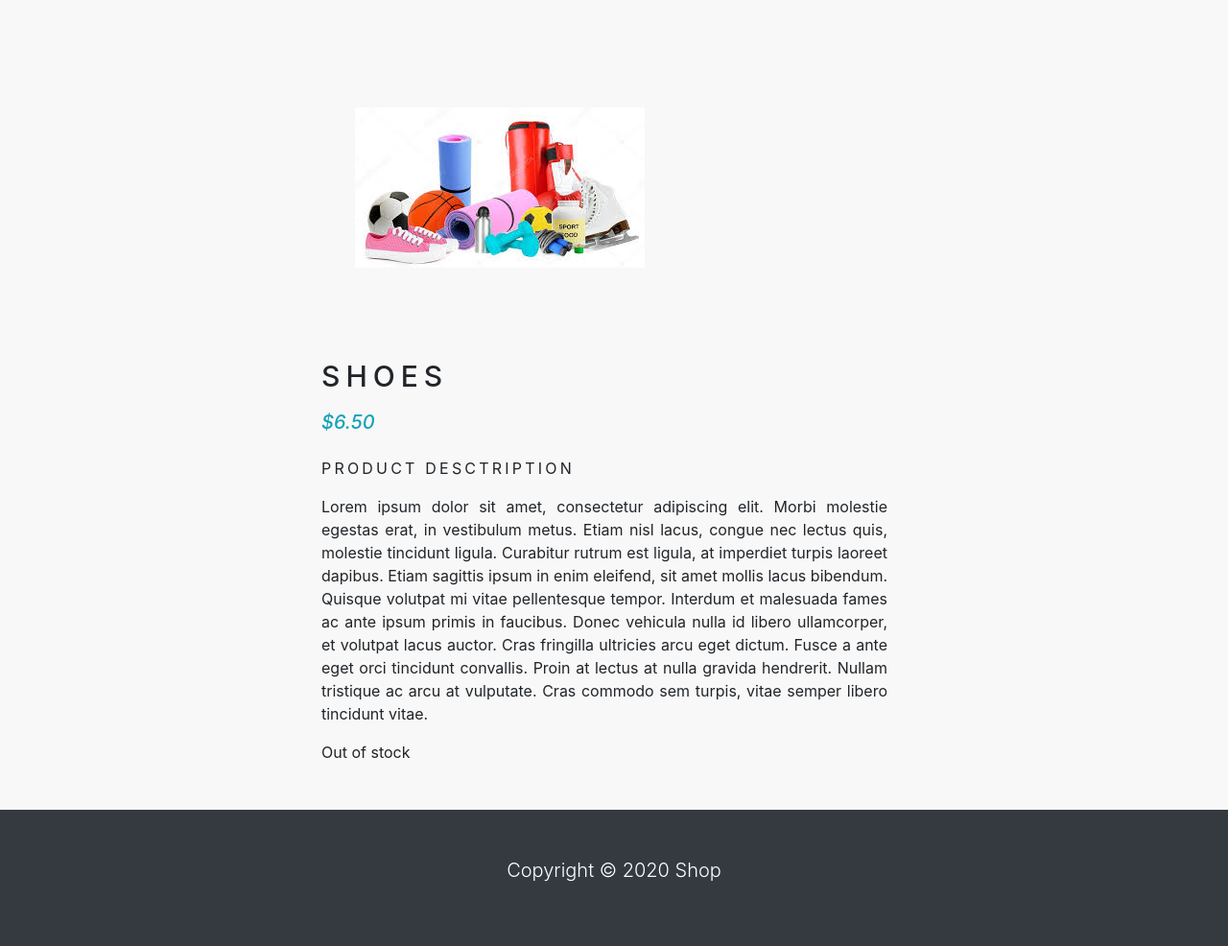
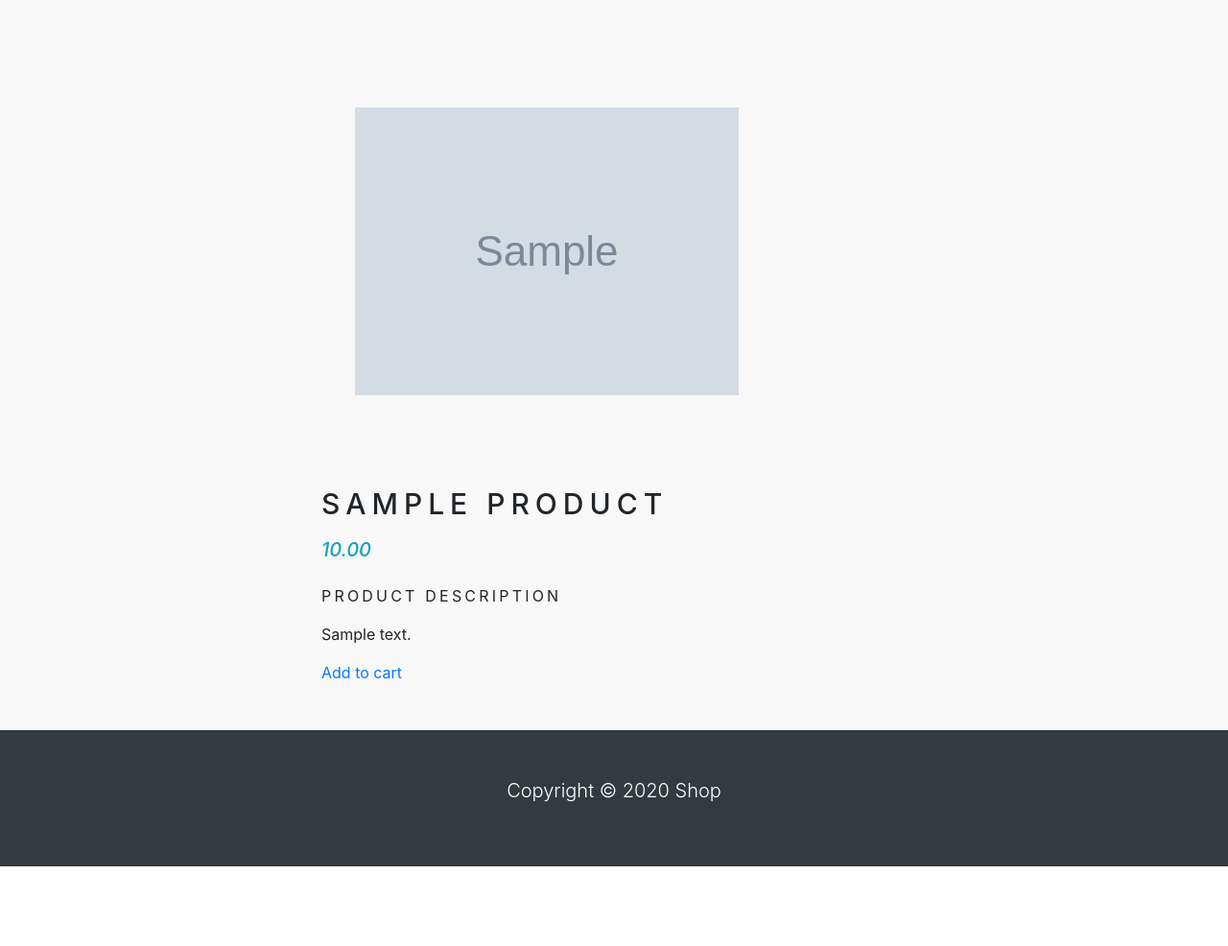
Before and after one commit to Fan4ik20/E-commerce, a Django app: template shop/templates/shop/product.html in a window 1280 px wide. Shown: the part 82-1068 px from the top of the page at 96% size. After the commit the page ends 985 px from the top, so only its background shows below. Run offline with Django 3.2, Linux system fonts and the light colour scheme; the template is opened without the code that fills it: values that come from a table or form of the project are taken from there, others are empty; tables that the repository leaves empty hold one stand-in row (values such as "Sample post"); grey boxes marked "Sample" are stand-in pictures.

Commit message:
Added a categories to navbar and product detail pages

```diff
--- a/ecommerce/settings.py
+++ b/ecommerce/settings.py
@@ -65,6 +65,7 @@ TEMPLATES = [
                 'django.template.context_processors.request',
                 'django.contrib.auth.context_processors.auth',
                 'django.contrib.messages.context_processors.messages',
+                'shop.context_processors.menu_links',
             ],
         },
     },
--- /dev/null
+++ b/shop/context_processors.py
@@ -0,0 +1,6 @@
+from .models import Category
+
+
+def menu_links(request):
+    links = Category.objects.all()
+    return dict(links=links)
--- a/shop/models.py
+++ b/shop/models.py
@@ -1,4 +1,5 @@
 from django.db import models
+from django.urls import reverse
 
 # Create your models here.
 
@@ -13,6 +14,9 @@ class Category(models.Model):
         ordering = ('name', )
         verbose_name = 'category'
         verbose_name_plural = 'categories'
+
+    def get_url(self):
+        return reverse('products_by_category', args=[self.slug])
 
     def __str__(self):
         return self.name
@@ -35,5 +39,8 @@ class Product(models.Model):
         verbose_name = 'product'
         verbose_name_plural = 'products'
 
+    def get_url(self):
+        return reverse('products_detail', args=[self.category.slug, self.slug])
+
     def __str__(self):
         return self.name
--- a/shop/templates/shop/home.html
+++ b/shop/templates/shop/home.html
@@ -29,8 +29,9 @@
                 <div class="col-9 mx-auto col-md-6 col-lg-3">
                     <div class="card mb-5">
                         <div class="p-4">
-                             <img class="card-img-top" src="{{ product.image.url }}"
-                             alt="{{ product.name }}">
+                            <a href="{{ product.get_url }}"><img class="card-img-top" src="{{ product.image.url }}"
+                             alt="{{ product.name }}"></a>
+
                         </div>
                         <div class="card-footer d-flex justify-content-between"
                              style="background: transparent; border-color: transparent">
--- a/shop/templates/shop/navbar.html
+++ b/shop/templates/shop/navbar.html
@@ -6,7 +6,7 @@
 </head>
 <body>
         <nav class="navbar navbar-expand-md navbar-dark bg-dark" >
-        <a href="#" class="navbar-brand"><i class="material-icons md-48
+        <a href="/" class="navbar-brand"><i class="material-icons md-48
         text-success">store</i>
         </a>
         <button class="navbar-toggler bg-light" data-toggle="collapse" data-target="#navbar">
@@ -16,11 +16,10 @@
                 <li class="nav-item dropdown"><a class="nav-link text-light
                  text-uppercase font-weight-bold px-3 dropdown-toggle" data-toggle="dropdown" href="">Categories</a>
                     <div class="dropdown-menu">
-                        <a class="dropdown-item" href="">Category1</a>
-                        <a class="dropdown-item" href="">Category2</a>
-                        <a class="dropdown-item" href="">Category3</a>
-                        <a class="dropdown-item" href="">Category4</a>
-                        <a class="dropdown-item" href="">Category5</a>
+                    <a class="dropdown-item" href="{{ category.get_url }}">{{ category.name }}</a>
+                        {% for category in links %}
+                        <a class="dropdown-item" href="{% url 'home' %} }">All products</a>
+                        {% endfor %}
                     </div>
                 </li>
                 <li class="nav-item"><a class="nav-link text-light
--- a/shop/templates/shop/product.html
+++ b/shop/templates/shop/product.html
@@ -8,27 +8,23 @@
     <div class="container py-5">
         <div class="row mt-5">
             <div class="col-10 mx-auto col-md-6 my-3">
-                <img src="{% static 'images/2.jpeg' %}" alt="">
+                <img src="{{ product.image.url }}" alt="">
             </div>
         </div>
     </div>
     <div class="col-10 mx-auto col-md-6 my-3">
         <div>
-            <h1 class="product_title">Shoes</h1>
-            <h5 class="text-info font-italic mb-4">$6.50</h5>
-            <p class="product_desc">Product desctription</p>
+            <h1 class="product_title">{{ product.name }}</h1>
+            <h5 class="text-info font-italic mb-4">{{ product.price }}</h5>
+            <p class="product_desc">Product Description</p>
             <p class="text-justify product-text">
-                Lorem ipsum dolor sit amet, consectetur adipiscing elit. Morbi molestie egestas erat,
-                in vestibulum metus. Etiam nisl lacus, congue nec lectus quis, molestie tincidunt ligula.
-                Curabitur rutrum est ligula, at imperdiet turpis laoreet dapibus. Etiam sagittis ipsum
-                in enim eleifend, sit amet mollis lacus bibendum. Quisque volutpat mi vitae pellentesque
-                tempor. Interdum et malesuada fames ac ante ipsum primis in faucibus. Donec vehicula
-                nulla id libero ullamcorper, et volutpat lacus auctor. Cras fringilla ultricies arcu eget
-                dictum. Fusce a ante eget orci tincidunt convallis. Proin at lectus at nulla gravida
-                hendrerit. Nullam tristique ac arcu at vulputate. Cras commodo sem turpis, vitae semper
-                libero tincidunt vitae.
+                {{ product.description }}
             </p>
-            <p class="text-justify product_text">Out of stock</p>
+            {% if product.stock <= 0 %}
+                <p class="text-justify product_text">Out of stock</p>
+            {% else %}
+                <a href="">Add to cart</a>
+            {% endif %}
         </div>
     </div>
 {% endblock %}
--- a/shop/urls.py
+++ b/shop/urls.py
@@ -5,5 +5,7 @@ from . import views
 urlpatterns = [
     path('', views.home, name='home'),
     path('<slug:category_slug>', views.home, name='products_by_category'),
+    path('<slug:category_slug>/<slug:product_slug>', views.product,
+         name='products_detail'),
     path('product/', views.product, name='product'),
 ]
```
Also changed, not shown: shop/views.py (+8 -2 lines).
